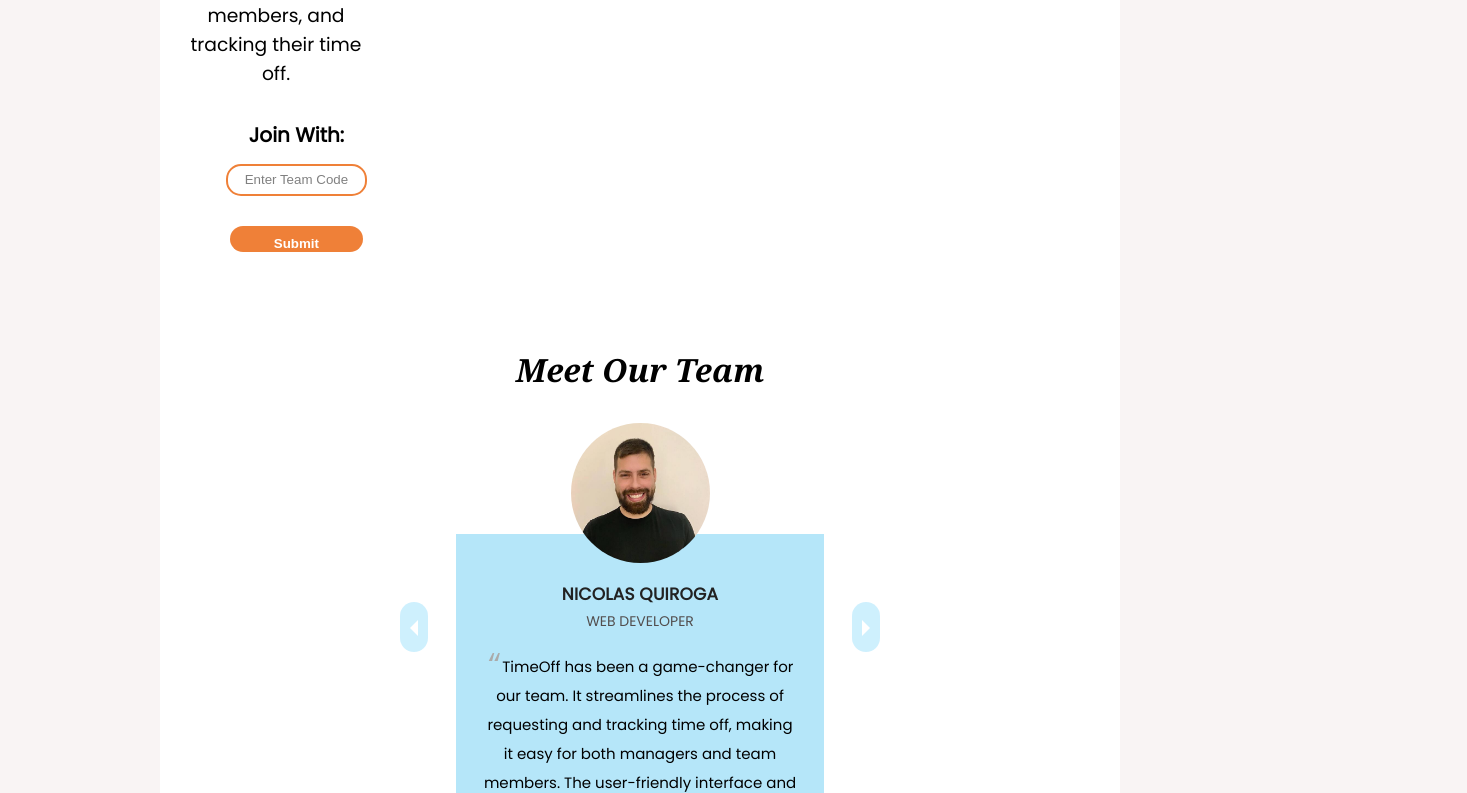
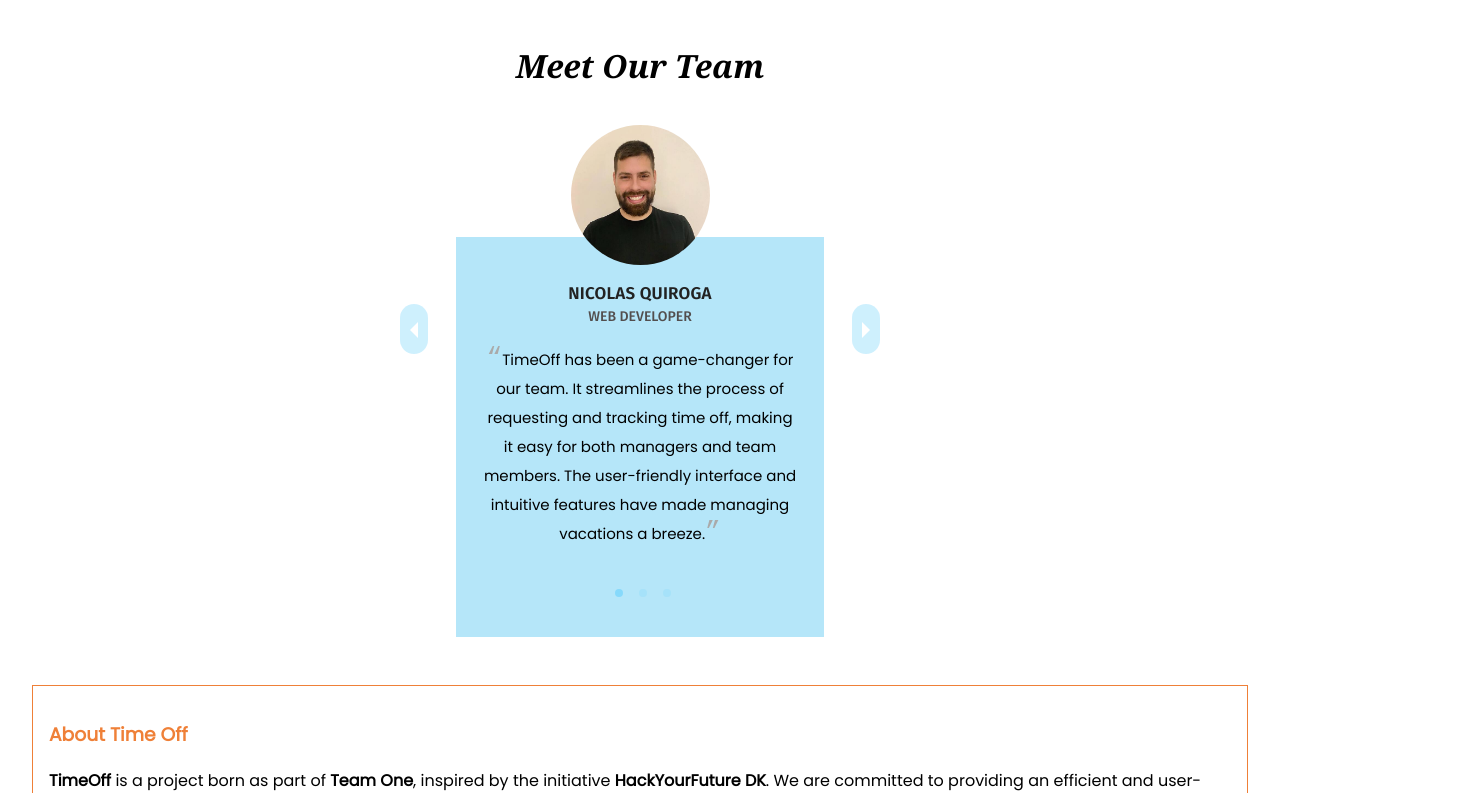
Before and after one commit to shazkhan2/Timeoff, a React (Create React App) app: page / in a window 1280 px wide. Shown: the part 687-1480 px from the top of the page, 1467 px wide, since content can reach past the window. Built offline with nearby package versions, Linux system fonts and the light colour scheme; no server answers.

Commit message:
Buttons created for forms

```diff
--- a/src/index.css
+++ b/src/index.css
@@ -1,53 +1,6 @@
 body {
-  font-family: "Poppins", sans-serif;
-  -webkit-font-smoothing: antialiased;
-  -moz-osx-font-smoothing: grayscale;
-  max-width: 1440px;
-  margin: 0 auto;
-  background-color: rgb(249, 244, 244);
-  padding: 4rem 10rem;
-
+  margin: 0;
+  font-family: "Fira Sans", sans-serif;
+  font-weight: 400;
+  font-style: normal;
 }
-
-h1 {
-  font-size: 2rem;
-  color: var(--VeryDarkBlue);
-  margin: 1rem 0;
-}
-
-  p {
-    line-height: 1.6;
-    color: var(--GrayishViolet);
-    margin: 0.5rem 0;
-  }
-
-  ul,
-li {
-  list-style-type: none;
-  padding: 0;
-}
-
-a,
-button {
-  text-decoration: none;
-  background-color: hsl(152, 8%, 69%);
-  color: var(--GrayishViolet);
-  padding: 10px 20px;
-  border-radius: 25px;
-  font-weight: bold;
-  cursor: pointer;
-  border: none;
-  margin-bottom: 1rem;
-  margin-top: 1rem;
-}
-
-a,
-button:hover {
-  background-color: hsl(180, 58%, 71%);
-}
-
-@media screen and (max-width: 375px) {
-  body {
-    padding: 1rem 1rem;
-  }
-}
```
